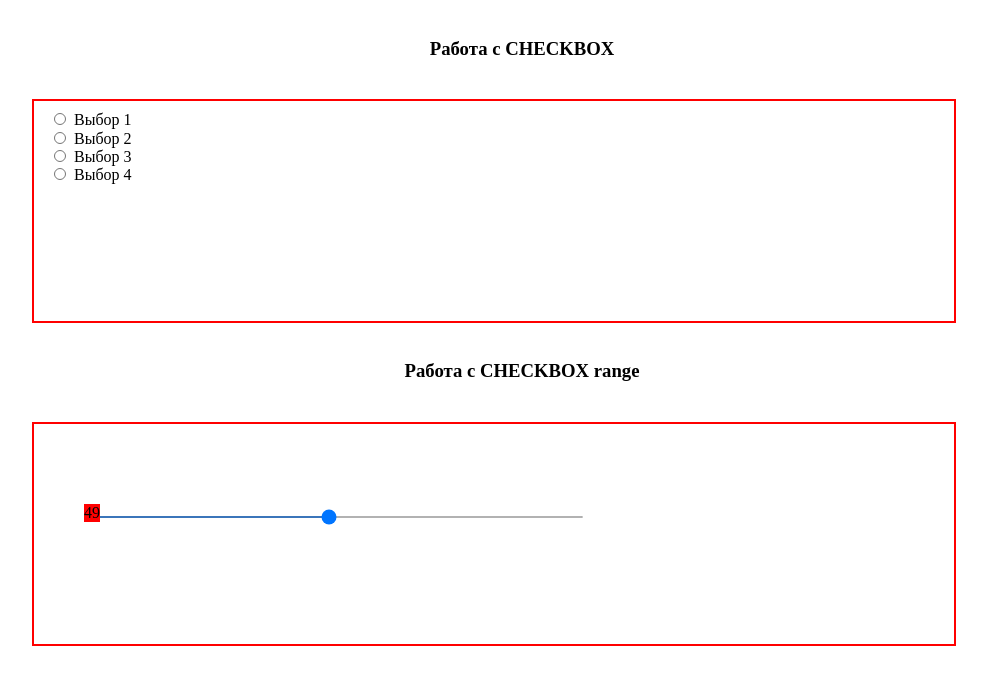
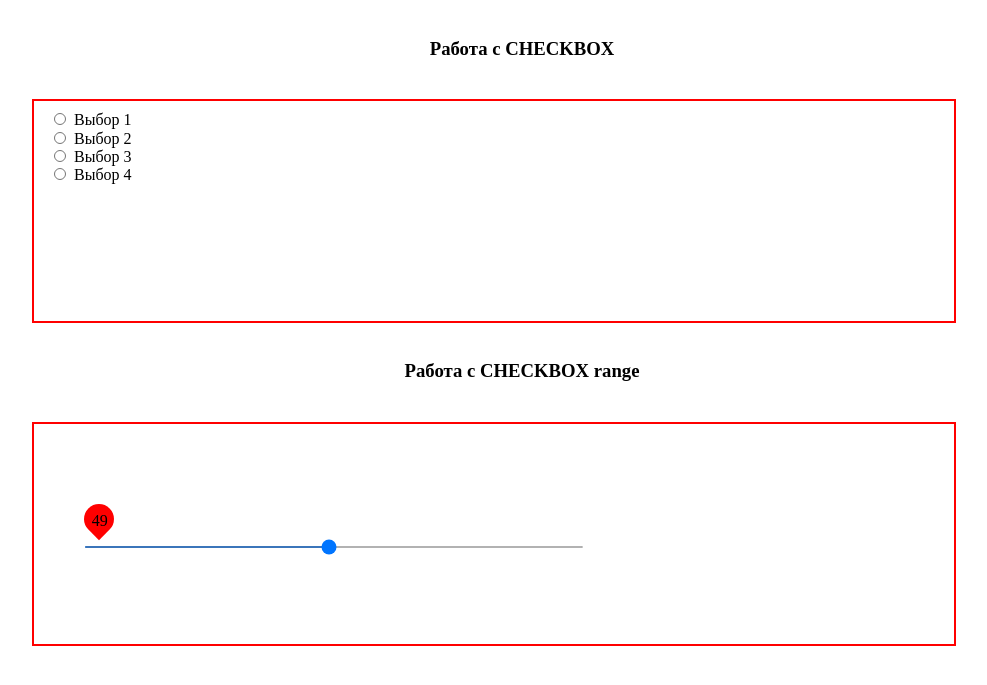
Before and after one commit to Gorvac/work-forms, a plain HTML site: page index.html in a window 1280 px wide. Shown: the part 79-764 px from the top of the page, without its empty margins (118-1105 px from the left). Drawn offline with Linux system fonts and the light colour scheme.

Commit message:
slider bad

```diff
--- a/css/style.css
+++ b/css/style.css
@@ -69,7 +69,23 @@ h1, h3 {
     height: 2px;
 }
 
-#volume-fader {
-    position: absolute;
+#fader::-webkit-slider-thumb {
+    -webkit-appearance: none; /*Почему не работает??? О_о*/
+}
+
+.block-value {
+    display: block;
+    width: 30px;
+    height: 30px;
     background-color: red;
+    transform: rotate(-135deg);
+    border-radius: 0 50% 50% 50%;
 }
+
+#value-fader {
+    display: inline-block;
+    transform: rotate(135deg);
+    position: relative;
+    top: 5px;
+    left: 5px;
+}
--- a/index.html
+++ b/index.html
@@ -41,10 +41,13 @@
     <h3>Работа с CHECKBOX range</h3>
     <div class="blockform">
         <div class="slider">
-            <output for="fader" id="volume-fader">49</output>
-            <input type="range" id="fader" min="0" max="100" value="49" step="1">
+            <div class="block-value">
+                <output for="fader" id="value-fader">49</output>
+            </div>
+            <input type="range" id="fader" min="0" max="100" value="49" step="1" oninput="outputUpdate(value)">
         </div>
     </div>
 
+    <script src="js/main.js"></script>
 </body>
 </html>
--- a/js/main.js
+++ b/js/main.js
@@ -0,0 +1,12 @@
+/*
+var slider = document.getElementById("fader");
+var val = document.getElementById("value-fader");
+slider.oninput=function(){
+    val.innerHTML=this.value;
+}*/
+
+function outputUpdate(vol){
+    var output = document.querySelector('#value-fader');
+    output.value = vol;
+    output.style.left = vol - 20 + 'px';
+}
```
